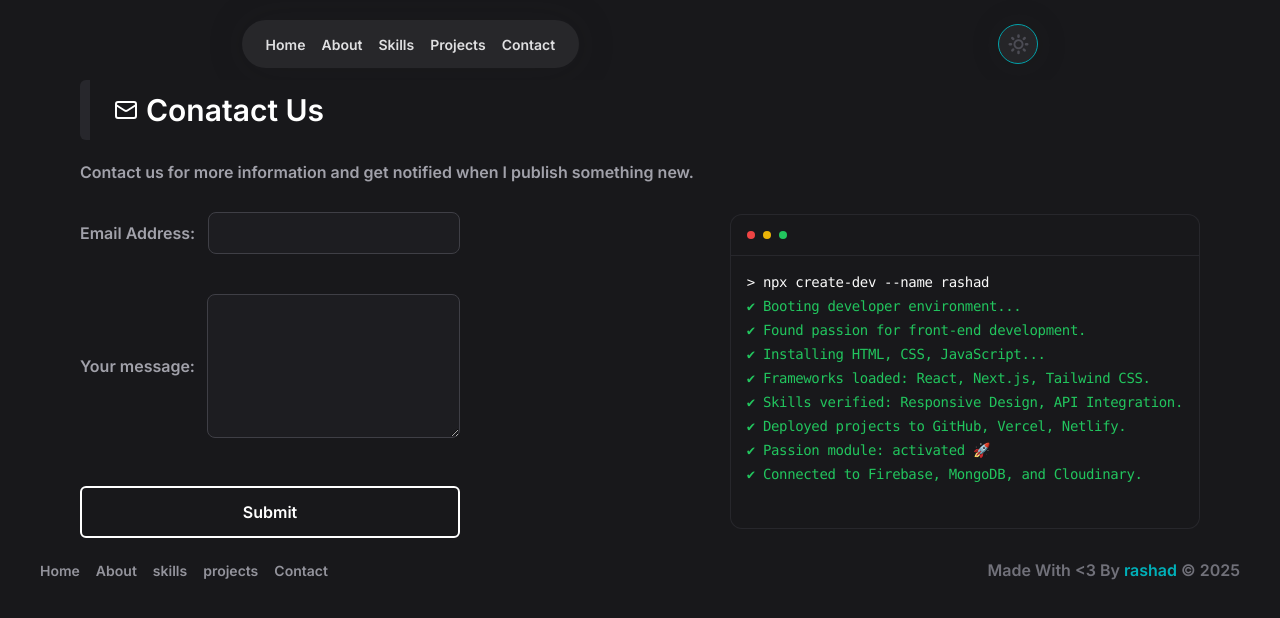
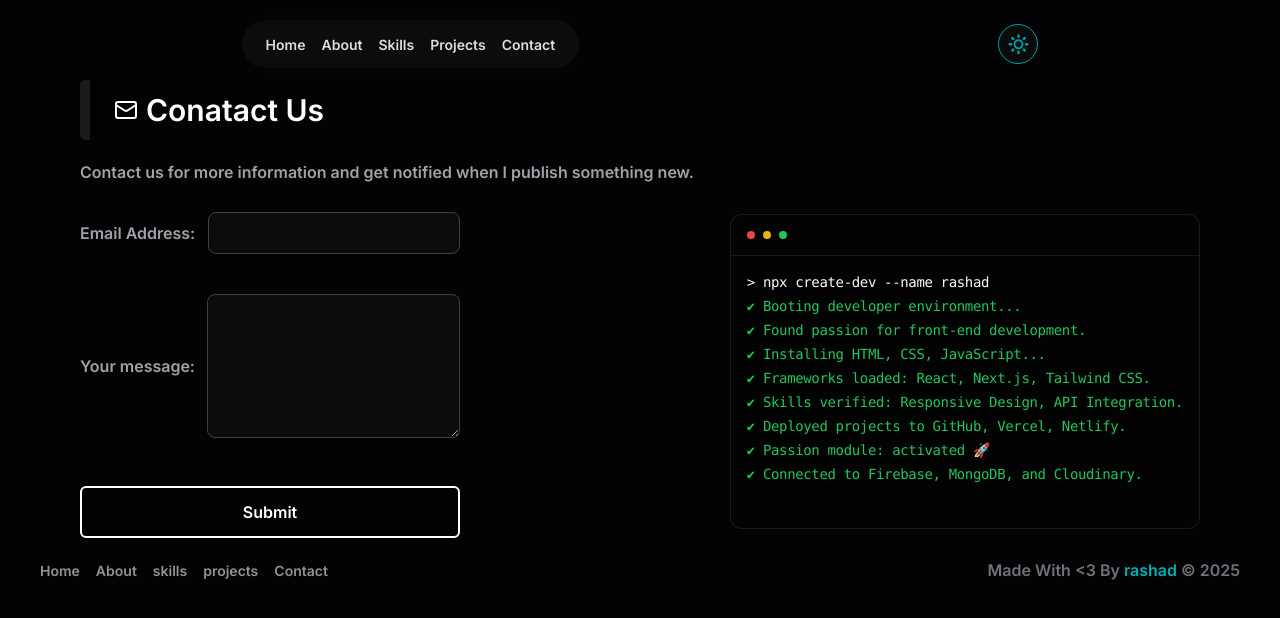
Before and after one commit to Rashadhusien/main-portfolio, a Next.js app: page /pages/contactus in a window 1280 px wide. Shown: the top 618 px of the page. Built offline with nearby package versions, Linux system fonts and the light colour scheme.

Commit message:
update tailwind colors

```diff
--- a/app/components/FilterButtons.jsx
+++ b/app/components/FilterButtons.jsx
@@ -68,7 +68,7 @@ const FilterButtons = ({ setArr }) => {
       >
         <button
           onClick={() => handleClick("all")}
-          className={`duration-500 py-3 w-11 sm:p-3 capitalize sm:w-44 text-base rounded-xl border-2 hover:border-orange hover:text-orange  dark:hover:text-orange bg-blueElzero dark:bg-btnproject
+          className={`duration-500 py-3 w-11 sm:p-3 capitalize sm:w-44 text-base rounded-xl border-2 hover:border-orange hover:text-orange  dark:hover:text-orange bg-blueElzero dark:bg-box
           ${
             activeCategory === "all"
               ? "  opacity-100 font-bold tracking-tight text-orange  border-orange"
@@ -81,7 +81,7 @@ const FilterButtons = ({ setArr }) => {
           <button
             key={btn.id}
             onClick={() => handleClick(btn.btnCategory)}
-            className={`duration-500 py-1 sm:p-3 capitalize w-32 sm:w-44 text-base rounded-xl border-2 hover:border-orange hover:text-orange bg-blueElzero  dark:hover:text-orange dark:bg-btnproject
+            className={`duration-500 py-1 sm:p-3 capitalize w-32 sm:w-44 text-base rounded-xl border-2 hover:border-orange hover:text-orange bg-blueElzero  dark:hover:text-orange dark:bg-box
             ${
               activeCategory === btn.btnCategory
                 ? " opacity-100 font-bold tracking-tight border-orange text-orange "
--- a/app/components/Footer/Footer.jsx
+++ b/app/components/Footer/Footer.jsx
@@ -10,7 +10,7 @@ function Footer() {
             <li key={i}>
               <Link
                 href={nav.url != "/" ? `/pages/${nav.url}` : nav.url}
-                className="  hover:text-blueElzero opacity-90 text-sm font-medium text-[0.88rem] hover:opacit100 hover:text-[0.9rem] transition-all duration-300 text-sub-title-light dark:text-subtitle dark:hover:text-orange"
+                className="  hover:text-orange opacity-90 text-sm font-medium text-[0.88rem] hover:opacit100 hover:text-[0.9rem] transition-all duration-300 text-sub-title-light dark:text-subtitle dark:hover:text-orange"
               >
                 {nav.name}
               </Link>
@@ -22,7 +22,7 @@ function Footer() {
         made with &lt;3 by
         <a
           href="mailto:rashadhusein440@gmail.com"
-          className="text-blueElzero dark:text-orange px-1"
+          className="text-orange dark:text-orange px-1"
         >
           rashad
         </a>
--- a/app/components/Header/Header.jsx
+++ b/app/components/Header/Header.jsx
@@ -67,7 +67,7 @@ function Header() {
     >
       <button
         onClick={handleMenuToggle}
-        className={`icon-th-menu block z-50 sm:hidden active:scale-90 w-10 h-10 rounded-full border border-blue dark:border-opacityorange shadow-3xl duration-300 text-xl bg-bgHeaderlight dark:bg-bgHeader text-subtitle dark:text-sub-title-light hover:text-titlelight hover:border-blueElzero dark:hover:text-title dark:hover:border-orange ${
+        className={`icon-th-menu block z-50 sm:hidden active:scale-90 w-10 h-10 rounded-full border border-blue dark:border-opacityorange shadow-3xl duration-300 text-xl bg-bgHeaderlight dark:bg-bgHeader text-subtitle dark:text-sub-title-light hover:text-titlelight hover:border-orange dark:hover:text-title dark:hover:border-orange ${
           isMenuOpen ? "icon-close fixed" : "icon-th-menu"
         }`}
       />
@@ -85,7 +85,7 @@ function Header() {
             >
               <Link
                 href={item.url != "/" ? `/pages/${item.url}` : item.url}
-                className=" hover:text-blueElzero cursor-pointer text-titlelight dark:text-title dark:hover:text-orange transition-all duration-300 text-xl w-full block"
+                className=" hover:text-orange cursor-pointer text-titlelight dark:text-title dark:hover:text-orange transition-all duration-300 text-xl w-full block"
               >
                 {item.name.charAt(0).toUpperCase() + item.name.slice(1)}
               </Link>
@@ -93,13 +93,13 @@ function Header() {
           ))}
         </ul>
       </div>
-      <nav className="py-3 px-6 rounded-full shadow-3xl hidden sm:block mr-2 bg-bgHeaderlight dark:bg-bgHeader">
+      <nav className="py-3 px-6 rounded-full shadow-3xl hidden sm:block mr-2 bg-bgHeaderlight dark:bg-box">
         <ul className="flex gap-4">
           {navBar.map((item, i) => (
             <li key={i}>
               <Link
                 href={item.url != "/" ? `/pages/${item.url}` : item.url}
-                className="hover:text-blueElzero cursor-pointer opacity-90 text-sm font-medium transition-all duration-300 text-titlelight dark:text-title dark:hover:text-orange"
+                className="hover:text-orange  cursor-pointer opacity-90 text-sm font-medium transition-all duration-300 text-titlelight dark:text-title dark:hover:text-orange"
               >
                 {item.name.charAt(0).toUpperCase() + item.name.slice(1)}
               </Link>
@@ -108,7 +108,7 @@ function Header() {
         </ul>
       </nav>
       <button
-        className="icon-mode active:scale-90 text-xl w-10 h-10 rounded-full border shadow-3xl duration-300 bg-bgHeaderlight dark:bg-bgHeader dark:text-opacityorange dark:hover:text-orange dark:text-sub-title-light text-subtitle opacity-90 hover:opacity-100 border-blue hover:border-blueElzero hover:text-blueElzero dark:border-opacityorange dark:hover:border-orange"
+        className="icon-mode active:scale-90 text-xl w-10 h-10 rounded-full border shadow-3xl duration-300 bg-bgHeaderlight dark:bg-box dark:text-opacityorange dark:hover:text-orange  text-subtitle opacity-90 hover:opacity-100 border-blue hover:border-orange hover:text-orange dark:border-opacityorange dark:hover:border-orange"
         onClick={toggleTheme}
         aria-label="Toggle theme"
       >
--- a/app/components/ProjectsCard.jsx
+++ b/app/components/ProjectsCard.jsx
@@ -40,7 +40,7 @@ const ProjectsCard = ({ arr }) => {
                 exit={{ opacity: 0, scale: 0.8 }}
                 transition={{ type: "spring", stiffness: 300, damping: 20 }}
                 key={item.id}
-                className="group p-3 dark:bg-popupMenu bg-slate-200 flex flex-col items-center justify-between overflow-hidden rounded-xl hover:scale-[1.01] shadow-sm transition-transform duration-300"
+                className="group p-3 dark:bg-box bg-white flex flex-col items-center justify-between overflow-hidden rounded-xl hover:scale-[1.01] shadow-md transition-transform duration-300"
               >
                 {item.isPinned && (
                   <Pin className="absolute bg-orange top-[5px] right-[5px] z-10 rotate-[30deg] p-[2px] rounded-full text-[10px] w-[20px] h-[20px] text-white" />
--- a/app/page.js
+++ b/app/page.js
@@ -33,7 +33,7 @@ export default function Home() {
   const [showScrollBtn, setshowScrollBtn] = useState(false);
 
   return (
-    <div className="container  mx-auto main-container relative z-10 overflow-hidden bg-seconderylight dark:bg-secondery    ">
+    <div className="container  mx-auto main-container relative z-10 overflow-hidden    ">
       <motion.div className="progress-bar bg-orange" style={{ scaleX }} />
 
       <Hero />
--- a/app/pages/about/page.jsx
+++ b/app/pages/about/page.jsx
@@ -79,7 +79,7 @@ function About() {
             {...profileAnimation}
             src={profile}
             alt="me-main-section"
-            className="w-24 dark:bg-[#18181b] rounded-full p-0.5 border border-blueElzero dark:border-orange shadow-inner cursor-pointer active:scale-150 hover:scale-150"
+            className="w-24 dark:bg-[#18181b] rounded-full p-0.5 border border-orange dark:border-orange shadow-inner cursor-pointer active:scale-150 hover:scale-150"
             onClick={() => {
               setImgpopup(true);
             }}
@@ -91,7 +91,7 @@ function About() {
                 alt="me-main-section"
                 width={500}
                 height={500}
-                className="w-[80%] bg-white zoomed-image dark:bg-[#18181b] md:w-1/3 rounded-full p-0.5 border border-blueElzero dark:border-orange shadow-inner cursor-pointer absolute top-1/2 left-1/2 -translate-x-1/2 -translate-y-1/2 z-50"
+                className="w-[80%] bg-white zoomed-image dark:bg-[#18181b] md:w-1/3 rounded-full p-0.5 border border-orange dark:border-orange shadow-inner cursor-pointer absolute top-1/2 left-1/2 -translate-x-1/2 -translate-y-1/2 z-50"
               />
             </div>
           )}
--- a/tailwind.config.js
+++ b/tailwind.config.js
@@ -5,37 +5,44 @@ module.exports = {
     "./components/**/*.{js,ts,jsx,tsx,mdx}",
     "./app/**/*.{js,ts,jsx,tsx,mdx}",
   ],
+  darkMode: "class",
   theme: {
     extend: {
       colors: {
         focus: "#2dd4bf",
+        orange: "#00b0b9",
+        crimson: "#dc143c",
+        blue: "#00b0b9",
+        bluelight: "#00b0b9",
+        headerlink: "rgb(2 141 148)",
+        "icon-hover": "#d4d4d8",
+        "icon-hover-light": "#333",
+        opacityorange: "#00b0b9",
+
+        // Dark theme
         primary: "black",
-        secondery: "rgb(24 24 27)",
+        box: "#0c0c0d",
         border: "rgba(63, 63, 70, 0.4)",
         title: "rgb(244 244 245)",
         subtitle: "rgb(161 161 170)",
-        bgHeader: "rgb(39 39 42)",
-        blue: "#00b0b9",
-        "icon-hover": "#d4d4d8",
+
+        // Light theme
         primarylight: "rgb(250, 250, 250)",
-        seconderylight: "rgb(255, 255, 255)",
+        boxlight: "rgb(255, 255, 255)",
         borderlight: "rgba(202, 202, 202, 0.518)",
         titlelight: "rgb(39 39 42)",
         "sub-title-light": "rgb(82 82 91)",
         bgHeaderlight: "rgb(253 253 253)",
-        bluelight: "#00b0b9",
-        "icon-hover-light": "#333",
-        headerlink: "rgb(2 141 148)",
-        orange: "#00b0b9",
-        borderColororange: "#00b0b9",
-        colororange: "#00b0b9",
-        crimson: "#dc143c",
+
+        // UI elements
         popupMenu: "rgba(40, 40, 48, 0.91)",
-        btnproject: " rgba(36, 37, 46, 1)",
+        btnproject: "rgba(36, 37, 46, 1)",
         bordercard: "rgba(93, 188, 252, 0.3)",
         fromgrad: "rgba(255, 255, 255, 0.05)",
         tograd: "rgba(255, 255, 255, 0.05)",
         cardlight: "rgb(246, 246, 246)",
+
+        // Form inputs
         bginput: "rgba(63, 63, 70, 0.15)",
         bginputlight: "rgba(255, 255, 255, 0.162)",
         borderinput: "rgb(63, 63, 70)",
@@ -43,14 +50,18 @@ module.exports = {
         inputtext: "#232324",
         focushoverinput: "rgb(45, 212, 191)",
         focushoverinputlight: "rgb(78, 80, 80)",
+
+        // Submit buttons
         bgsubmit: "rgba(36, 37, 46, 1)",
         bordersubmit: "rgb(63, 63, 70)",
+
+        // Footer & Scroll
         textfooter: "rgb(113, 113, 122)",
         scrolltop: "rgba(25, 118, 210, 0.85)",
         scrolltopborder: "rgba(255, 255, 255, 0.2)",
-        scrollhover: " rgba(25, 118, 210)",
-        blueElzero: "#00b0b9",
-        opacityorange: "#00b0b9",
+        scrollhover: "rgba(25, 118, 210)",
+
+        // CSS variable-based theming
         background: "hsl(var(--background))",
         foreground: "hsl(var(--foreground))",
         card: {
@@ -84,8 +95,8 @@ module.exports = {
         350: "350",
       },
       width: {
+        80: "80",
         98: "98",
-        80: "80",
         200: "200",
       },
       maxWidth: {
@@ -93,17 +104,16 @@ module.exports = {
         580: "580",
       },
       fontSize: {
-        0.88: "0.88",
-        0.9: "0.9",
+        0.88: "0.88rem",
+        0.9: "0.9rem",
       },
       ringWidth: {
         2: 2,
       },
       scale: {
         1.01: "1.01",
-        0.99: ".99",
+        0.99: "0.99",
       },
-
       container: {
         padding: {
           DEFAULT: "1rem",
@@ -113,14 +123,9 @@ module.exports = {
           "2xl": "6rem",
         },
       },
-
-      backgroundColor: {
-        orange: "#00b0b9",
-      },
       boxShadow: {
         "3xl": "1px 1px 40px rgba(35, 35, 36, 0.165)",
-        "4xl":
-          "0 1px 1px rgba(-1, 0, 0, 0.15) , 0 1px 1px rgba(-1, 0, 0, 0.16) ",
+        "4xl": "0 1px 1px rgba(0, 0, 0, 0.15), 0 1px 1px rgba(0, 0, 0, 0.16)",
       },
       animation: {
         menuscale: "menuscale 0.5s ease",
@@ -129,15 +134,9 @@ module.exports = {
       },
       keyframes: {
         menuscale: {
-          "0%": {
-            transform: " scale(0.5)",
-          },
-          "50%": {
-            transform: "scale(1.1)",
-          },
-          "100%": {
-            transform: "scale(1)",
-          },
+          "0%": { transform: "scale(0.5)" },
+          "50%": { transform: "scale(1.1)" },
+          "100%": { transform: "scale(1)" },
         },
         marquee: {
           "0%": { transform: "translateX(100%)" },
@@ -150,166 +149,5 @@ module.exports = {
       },
     },
   },
-  darkMode: "class",
   plugins: [require("tailwindcss-animate")],
 };
-
-// /** @type {import('tailwindcss').Config} */
-// module.exports = {
-//   content: [
-//     "./pages/**/*.{js,ts,jsx,tsx,mdx}",
-//     "./components/**/*.{js,ts,jsx,tsx,mdx}",
-//     "./app/**/*.{js,ts,jsx,tsx,mdx}",
-//   ],
-//   theme: {
-//     extend: {
-//       colors: {
-//         focus: "#2dd4bf",
-//         primary: {
-//           DEFAULT: "hsl(var(--primary))",
-//           foreground: "hsl(var(--primary-foreground))",
-//         },
-//         secondery: "rgb(24 24 27)",
-//         border: "hsl(var(--border))",
-//         title: "rgb(244 244 245)",
-//         subtitle: "rgb(161 161 170)",
-//         bgHeader: "rgb(39 39 42)",
-//         blue: "#00b0b9",
-//         "icon-hover": "#d4d4d8",
-//         primarylight: "rgb(250, 250, 250)",
-//         seconderylight: "rgb(255, 255, 255)",
-//         borderlight: "rgba(202, 202, 202, 0.518)",
-//         titlelight: "rgb(39 39 42)",
-//         "sub-title-light": "rgb(82 82 91)",
-//         bgHeaderlight: "rgb(253 253 253)",
-//         bluelight: "#00b0b9",
-//         "icon-hover-light": "#333",
-//         headerlink: "rgb(2 141 148)",
-//         orange: "#00b0b9",
-//         borderColororange: "#00b0b9",
-//         colororange: "#00b0b9",
-//         crimson: "#dc143c",
-//         popupMenu: "rgba(40, 40, 48, 0.91)",
-//         btnproject: " rgba(36, 37, 46, 1)",
-//         bordercard: "rgba(93, 188, 252, 0.3)",
-//         fromgrad: "rgba(255, 255, 255, 0.05)",
-//         tograd: "rgba(255, 255, 255, 0.05)",
-//         cardlight: "rgb(246, 246, 246)",
-//         bginput: "rgba(63, 63, 70, 0.15)",
-//         bginputlight: "rgba(255, 255, 255, 0.162)",
-//         borderinput: "rgb(63, 63, 70)",
-//         borderinputlight: "rgba(128, 128, 128, 0.451)",
-//         inputtext: "#232324",
-//         focushoverinput: "rgb(45, 212, 191)",
-//         focushoverinputlight: "rgb(78, 80, 80)",
-//         bgsubmit: "rgba(36, 37, 46, 1)",
-//         bordersubmit: "rgb(63, 63, 70)",
-//         textfooter: "rgb(113, 113, 122)",
-//         scrolltop: "rgba(25, 118, 210, 0.85)",
-//         scrolltopborder: "rgba(255, 255, 255, 0.2)",
-//         scrollhover: " rgba(25, 118, 210)",
-//         blueElzero: "#00b0b9",
-//         opacityorange: "#00b0b9",
-//         background: "hsl(var(--background))",
-//         foreground: "hsl(var(--foreground))",
-//         card: {
-//           DEFAULT: "hsl(var(--card))",
-//           foreground: "hsl(var(--card-foreground))",
-//         },
-//         popover: {
-//           DEFAULT: "hsl(var(--popover))",
-//           foreground: "hsl(var(--popover-foreground))",
-//         },
-//         secondary: {
-//           DEFAULT: "hsl(var(--secondary))",
-//           foreground: "hsl(var(--secondary-foreground))",
-//         },
-//         muted: {
-//           DEFAULT: "hsl(var(--muted))",
-//           foreground: "hsl(var(--muted-foreground))",
-//         },
-//         accent: {
-//           DEFAULT: "hsl(var(--accent))",
-//           foreground: "hsl(var(--accent-foreground))",
-//         },
-//         destructive: {
-//           DEFAULT: "hsl(var(--destructive))",
-//           foreground: "hsl(var(--destructive-foreground))",
-//         },
-//         input: "hsl(var(--input))",
-//         ring: "hsl(var(--ring))",
-//         chart: {
-//           1: "hsl(var(--chart-1))",
-//           2: "hsl(var(--chart-2))",
-//           3: "hsl(var(--chart-3))",
-//           4: "hsl(var(--chart-4))",
-//           5: "hsl(var(--chart-5))",
-//         },
-//       },
-//       height: {
-//         100: "100",
-//         350: "350",
-//       },
-//       width: {
-//         80: "80",
-//         98: "98",
-//         200: "200",
-//       },
-//       maxWidth: {
-//         266: "266",
-//         580: "580",
-//       },
-//       fontSize: {
-//         0.88: "0.88",
-//         0.9: "0.9",
-//       },
-//       ringWidth: {
-//         2: 2,
-//       },
-//       scale: {
-//         1.01: "1.01",
-//         0.99: ".99",
-//       },
-//       container: {
-//         padding: {
-//           DEFAULT: "1rem",
-//           sm: "1.5rem",
-//           lg: "4rem",
-//           xl: "5rem",
-//           "2xl": "6rem",
-//         },
-//       },
-//       backgroundColor: {
-//         orange: "#00b0b9",
-//       },
-//       boxShadow: {
-//         "3xl": "1px 1px 40px rgba(35, 35, 36, 0.165)",
-//         "4xl":
-//           "0 1px 1px rgba(-1, 0, 0, 0.15) , 0 1px 1px rgba(-1, 0, 0, 0.16) ",
-//       },
-//       animation: {
-//         menuscale: "menuscale 0.5s ease",
-//       },
-//       keyframes: {
-//         menuscale: {
-//           "0%": {
-//             transform: " scale(0.5)",
-//           },
-//           "50%": {
-//             transform: "scale(1.1)",
-//           },
-//           "100%": {
-//             transform: "scale(1)",
-//           },
-//         },
-//       },
-//       borderRadius: {
-//         lg: "var(--radius)",
-//         md: "calc(var(--radius) - 2px)",
-//         sm: "calc(var(--radius) - 4px)",
-//       },
-//     },
-//   },
-//   darkMode: ["class", "class"],
-//   plugins: [require("tailwindcss-animate")],
-// };
```
